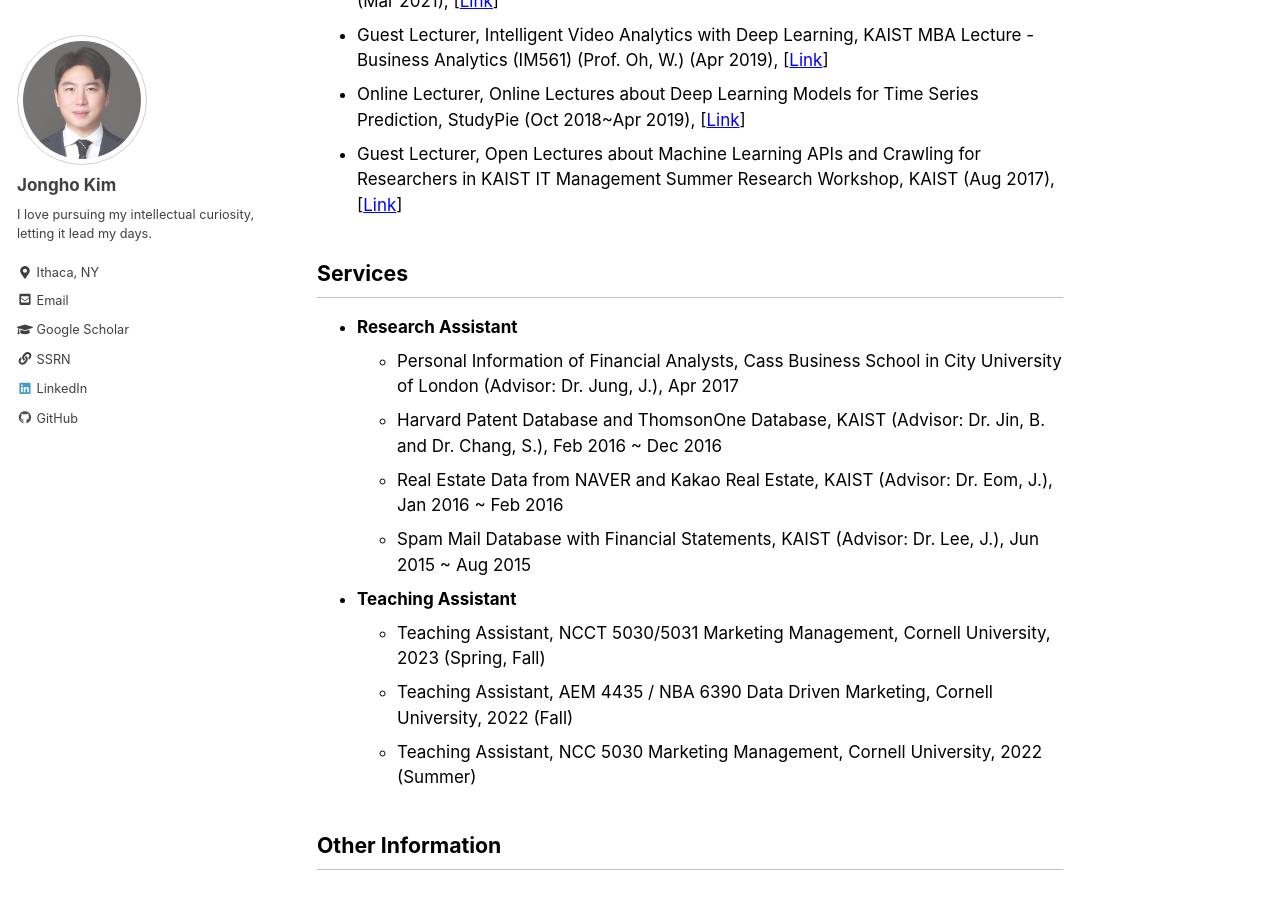
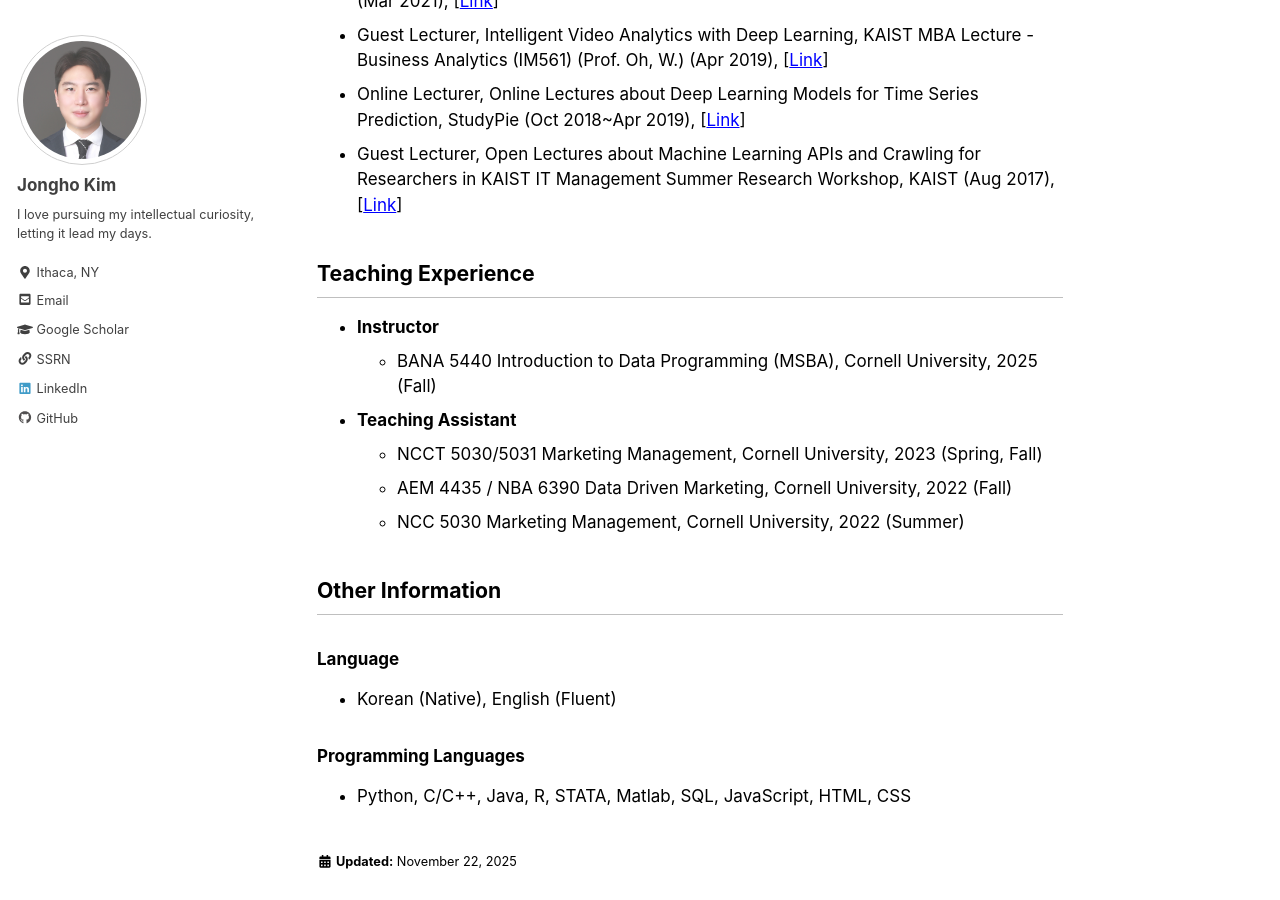
Before and after one commit to jonghkim/jonghkim.github.io, a Jekyll site: the page built from _pages/about.md, in a window 1280 px wide and 900 px high, scrolled down 2613 px. Built offline with Jekyll 4.4.1, drawn with Linux system fonts in a browser that asks for light colours; some of the changed text lies outside the part shown.

Commit message:
update bio

```diff
--- a/_pages/about.md
+++ b/_pages/about.md
@@ -88,23 +88,28 @@ last_modified_at: 2025-11-22
 - Online Lecturer, Online Lectures about Deep Learning Models for Time Series Prediction, StudyPie (Oct 2018~Apr 2019), [[Link](https://studypie.co/)]
 - Guest Lecturer, Open Lectures about Machine Learning APIs and Crawling for Researchers in KAIST IT Management Summer Research Workshop, KAIST (Aug 2017), [[Link](https://sites.google.com/view/kaist-mis-session2017)]
 
-## Services
+## Teaching Experience
 <!--
 - **Ad-hoc Reviewer**
     - International Conference on Information Systems (ICIS), 2021
      - International Conference on Information Systems (ICIS), 2019
     - International Conference on Electronic Commerce (ICEC), 2017
 -->
+- **Instructor**
+  - BANA 5440 Introduction to Data Programming (MSBA), Cornell University, 2025 (Fall)
+
+- **Teaching Assistant**
+    - NCCT 5030/5031 Marketing Management, Cornell University, 2023 (Spring, Fall)
+    - AEM 4435 / NBA 6390 Data Driven Marketing, Cornell University, 2022 (Fall)
+    - NCC 5030 Marketing Management, Cornell University, 2022 (Summer)
+
+<!--
 - **Research Assistant**
     - Personal Information of Financial Analysts, Cass Business School in City University of London (Advisor: Dr. Jung, J.), Apr 2017
     - Harvard Patent Database and ThomsonOne Database, KAIST (Advisor: Dr. Jin, B. and Dr. Chang, S.), Feb 2016 ~ Dec 2016
     - Real Estate Data from NAVER and Kakao Real Estate, KAIST (Advisor: Dr. Eom, J.), Jan 2016 ~ Feb 2016
     - Spam Mail Database with Financial Statements, KAIST (Advisor: Dr. Lee, J.), Jun 2015 ~ Aug 2015
-
-- **Teaching Assistant**
-    - Teaching Assistant, NCCT 5030/5031 Marketing Management, Cornell University, 2023 (Spring, Fall)
-    - Teaching Assistant, AEM 4435 / NBA 6390 Data Driven Marketing, Cornell University, 2022 (Fall)
-    - Teaching Assistant, NCC 5030 Marketing Management, Cornell University, 2022 (Summer)
+ -->
 
 <!--
 - Teaching Assistant, Principles of Economics, UNIST, 2014
```
